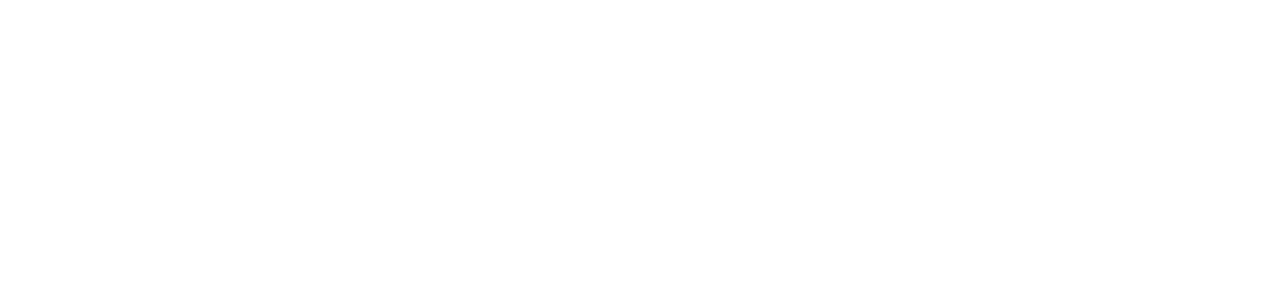
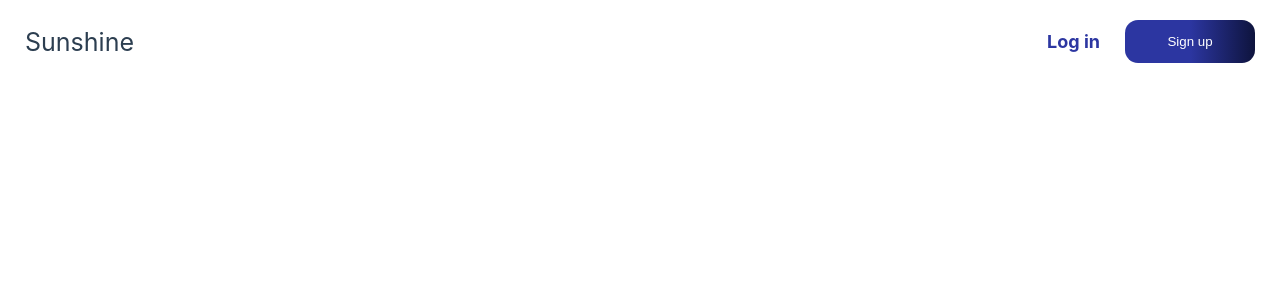
Before and after one commit to brampijper-old/sunshine, a Vue app in the folder client/: page / in a window 1280 px wide. Shown: the top 300 px of the page. Built offline with nearby package versions, Linux system fonts and the light colour scheme.

Commit message:
The header is now being displayed on every page

```diff
--- a/client/src/App.vue
+++ b/client/src/App.vue
@@ -1,8 +1,22 @@
 <template>
   <div id="app">
-    <router-view></router-view>
+    <Header />
+    <main>
+      <router-view></router-view>
+    </main>
   </div>
 </template>
+
+<script>
+import Header from './components/TheHeader.vue'
+
+export default {
+  name: 'app',
+  components: {
+    Header
+  }
+}
+</script>
 
 <style>
 html, body {
@@ -11,7 +25,7 @@ html, body {
 }
 
 #app {
-  font-family: 'Avenir', Helvetica, Arial, sans-serif;
+    font-family:-apple-system, BlinkMacSystemFont, 'Segoe UI', Roboto, Oxygen, Ubuntu, Cantarell, 'Open Sans', 'Helvetica Neue', sans-serif;
   -webkit-font-smoothing: antialiased;
   -moz-osx-font-smoothing: grayscale;
   text-align: center;
```
